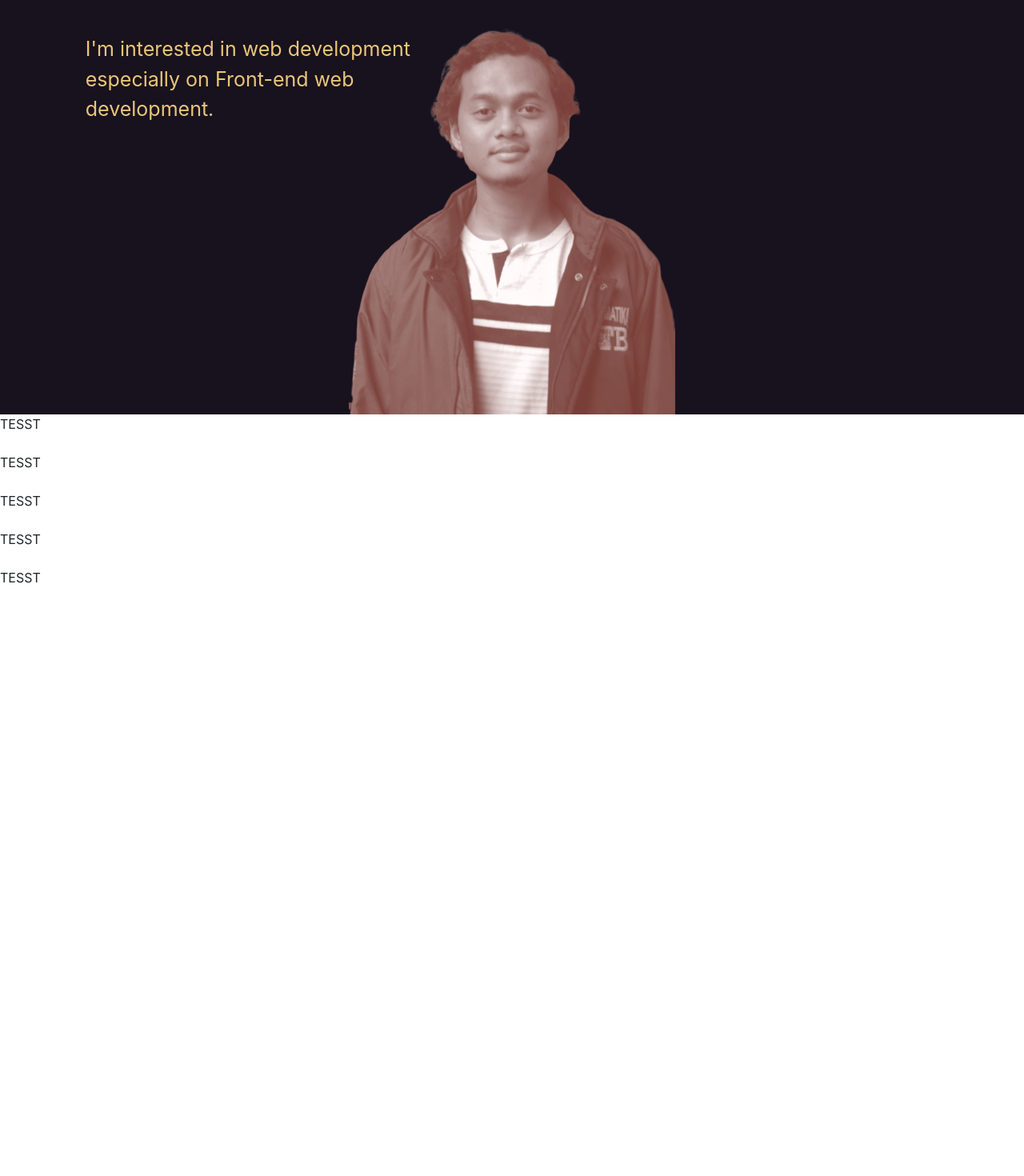
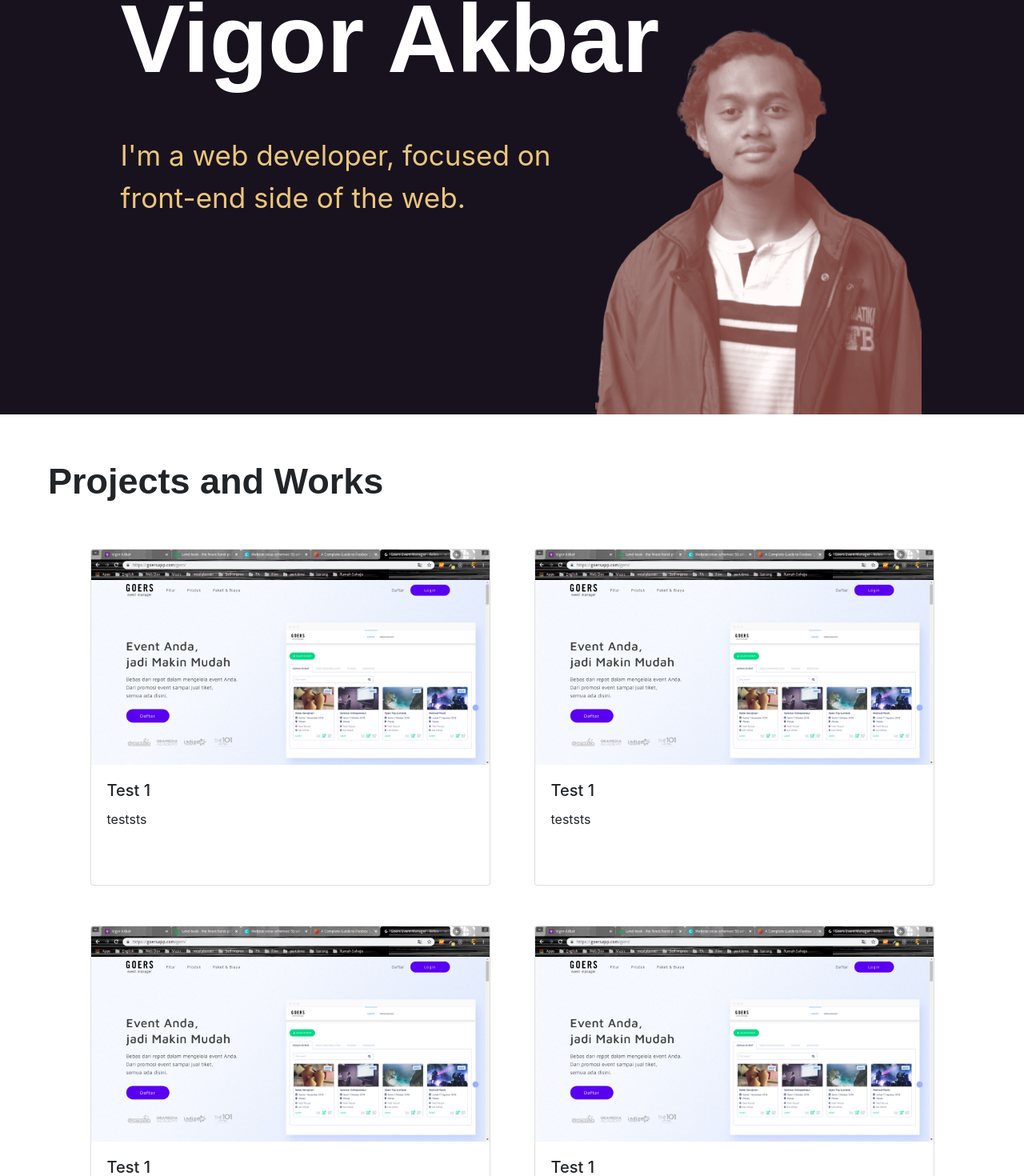
Before and after one commit to vigorakbar/portfolio, a React (Create React App) app: page / in a window 1280 px wide. Shown: the part 282-1752 px from the top of the page at 80% size. Before the commit the page ends 1040 px from the top, so only its background shows below. Built offline with nearby package versions, Linux system fonts and the light colour scheme.

Commit message:
update layout

```diff
--- a/src/App.js
+++ b/src/App.js
@@ -1,21 +1,38 @@
 import React, { Component } from 'react';
 import Styled from 'styled-components';
+
+// import Navbar from 'components/Navbar'
 import photo from 'assets/vigor.png';
+import test from 'assets/test.png';
+import Card from './components/Card';
 
 const Background = Styled.div`
   background: #18121e;
   height: 100%;
+}
+`;
+
+const Nav = Styled.div`
+  position: absolute;
+  width: 100%;
+  display: flex;
+  justify-content: center;
+  padding: 20px 40px;
+  font-family: 'Raleway', sans-serif;
+  font-weight: 600;
+  background-color: #233237;
+  color: #eac67a;
 
   .menu-bar {
     display: flex;
     flex-wrap: wrap;
-    justify-content: space-around;
-    color: #eac67a;
-    background-color: #233237;
-    padding: 10px;
-    font-family: 'Raleway', sans-serif;
-    font-size: 18px;
-    font-weight: 500;
+    justify-content: space-between;
+    max-width: 2000px;
+    flex-basis: 500px;
+
+    .main {
+      font-weight: 800;
+      margin-right: 25px;
     }
   }
 `;
@@ -26,138 +43,157 @@ const Cover = Styled.div`
   justify-content: center;
   overflow: hidden;
   position: relative;
-
   img {
     position: absolute;
     bottom: 0;
-    left: 0;
-    right: 0;
-    margin: auto;
+    right: 10vw;
     max-width: 100%;
-    max-height: 100%;
+    max-height: 80%;
 
-    @media only screen and (max-width: 700px) {
-      margin-right: 10px;
+    @media only screen and (max-width: 750px) {
+      right: -20vw;
     }
 
-    @media only screen and (max-width: 500px) {
-      margin-left: 115px;
+    @media only screen and (max-width: 550px) {
+      right: -30vw;
+    }
+
+    @media only screen and (max-width: 375px) {
+      right: -160px;
     }
   }
 
   .body-wrapper {
     display: flex;
     flex-wrap: wrap;
-    justify-content: space-between;
+
     margin-top: 30px;
     color: #eac67a;
-    font-size: 25px;
+    font-size: 35px;
   }
 
   .content {
-    margin: 10px;
+    margin: 60px 20px 20px 20px;
 
   .text-title {
     font-family: 'Raleway', sans-serif;
-    font-size: 190px;
+    font-size: 120px;
     font-weight: 600;
     color: white;
 
     @media only screen and (max-width: 1100px) {
-      font-size: 16vw;
+      font-size: 100px;
+    }
+
+    @media only screen and (max-width: 900px) {
+      font-size: 80px;
+    }
+
+    @media only screen and (max-width: 400px) {
+      font-size: 70px;
     }
   }
 
   .profile {
-    width: calc(50% - 110px);
+    width: calc(70% - 110px);
     z-index: 1;
     position: relative;
 
     @media only screen and (max-width: 700px) {
-      width: calc(50% - 35px);
-      font-size: 22px;
+      width: calc(60% - 35px);
+      font-size: 30px;
     }
 
     @media only screen and (max-width: 500px) {
       width: calc(50% - 20px);
-      font-size: 20px;
+      font-size: 22px;
+    }
+  }
+`;
+
+const Projects = Styled.div`
+  margin: 20px;
+
+  .title {
+    font-family: 'Raleway', sans-serif;
+    font-weight: 600;
+    font-size: 45px;
+    margin-left: 40px;
+    margin-top: 50px;
+
+    @media only screen and (max-width: 500px) {
+      font-size: 40px;
     }
   }
 
-  .menu-cover {
-    font-family: 'Raleway', sans-serif;
-    font-size: 25px;
-    font-weight: 500;
-    border-radius: 15px;
-    padding: 25px 10px;
-    width: calc(50% - 110px);
+  .container {
     display: flex;
-    flex-direction: column;
-    justify-content: space-between;
-    background-color: #233237;
-    align-items: center;
-
-    @media only screen and (max-width: 700px) {
-      display: none;
+    flex-wrap: wrap;
+    justify-content: space-around;
   }
 
-    > div {
-      margin: 10px 0;
-    }
-  }
-
-  nav {
-    z-index: 2;
-    display: none;
-
-    @media only screen and (max-width: 700px) {
-      display: block;
-    }
+  div {
+    margin-bottom: 50px;
   }
 `;
 
 class App extends Component {
   render() {
     return (
-      <Background>
-        <div className="collapse" id="navbarToggleExternalContent">
+      <div>
+        {/* <Navbar /> */}
+        <Nav>
           <div className="menu-bar">
             <div>PROJECTS</div>
             <div>CONTACT</div>
             <div>CV</div>
           </div>
-        </div>
+        </Nav>
+        <Background>
           <Cover>
             <img src={photo} alt="portrait of Vigor" />
             <div className="content">
-            <nav className="navbar navbar-dark">
-              <button className="navbar-toggler" type="button" data-toggle="collapse" data-target="#navbarToggleExternalContent" aria-controls="navbarToggleExternalContent" aria-expanded="false" aria-label="Toggle navigation">
-                <span className="navbar-toggler-icon"></span>
-              </button>
-            </nav>
               <div className="text-title">
-              Vigor Akbar
+                Hi, I'm <br /> Vigor Akbar
               </div>
               <div className="body-wrapper">
                 <div className="profile">
-                <div>I'm interested in web development especially on Front-end web development.</div>
-                <div></div>
+                  I'm a web developer, focused on front-end side of the web.
                 </div>
-              {/* <div className="menu-cover">
-                <div>PROJECTS</div>
-                <div>CONTACT</div>
-                <div>CV</div>
-              </div> */}
               </div>
             </div>
           </Cover>
-        <div>TESST</div><br />
-        <div>TESST</div><br />
-        <div>TESST</div><br />
-        <div>TESST</div><br />
-        <div>TESST</div><br />
-
+          <Projects>
+            <div className="title">
+              <div>
+                Projects and Works
+              </div>
+            </div>
+            <div className="container">
+              <Card
+                src={test}
+                title="Test 1"
+                desc="teststs"
+              />
+              <Card
+                src={test}
+                title="Test 1"
+                desc="teststs"
+              />
+              <Card
+                src={test}
+                title="Test 1"
+                desc="teststs"
+              />
+              <Card
+                src={test}
+                title="Test 1"
+                desc="teststs"
+              />
+            </div>
+          </Projects>
         </Background>
+      </div>
     );
   }
 }
```
Lines whose indentation alone changed are shown as unchanged.
